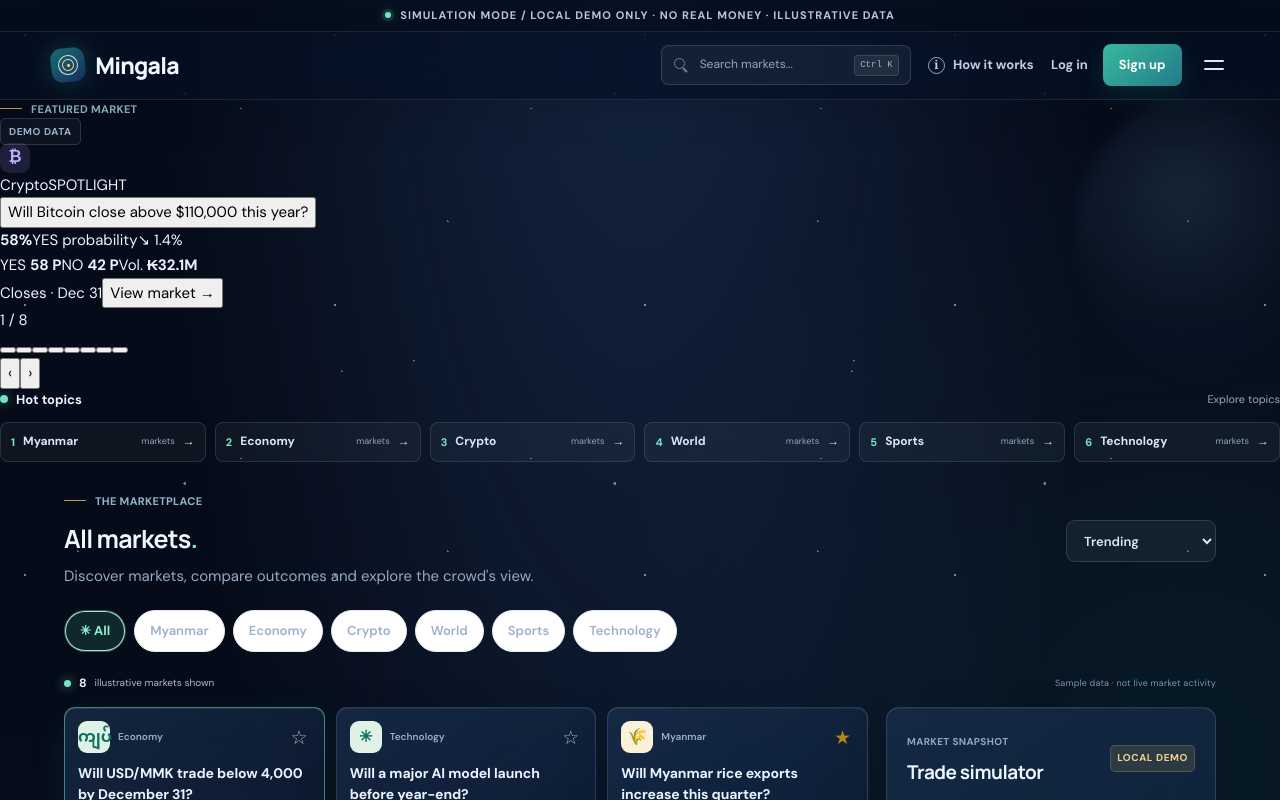
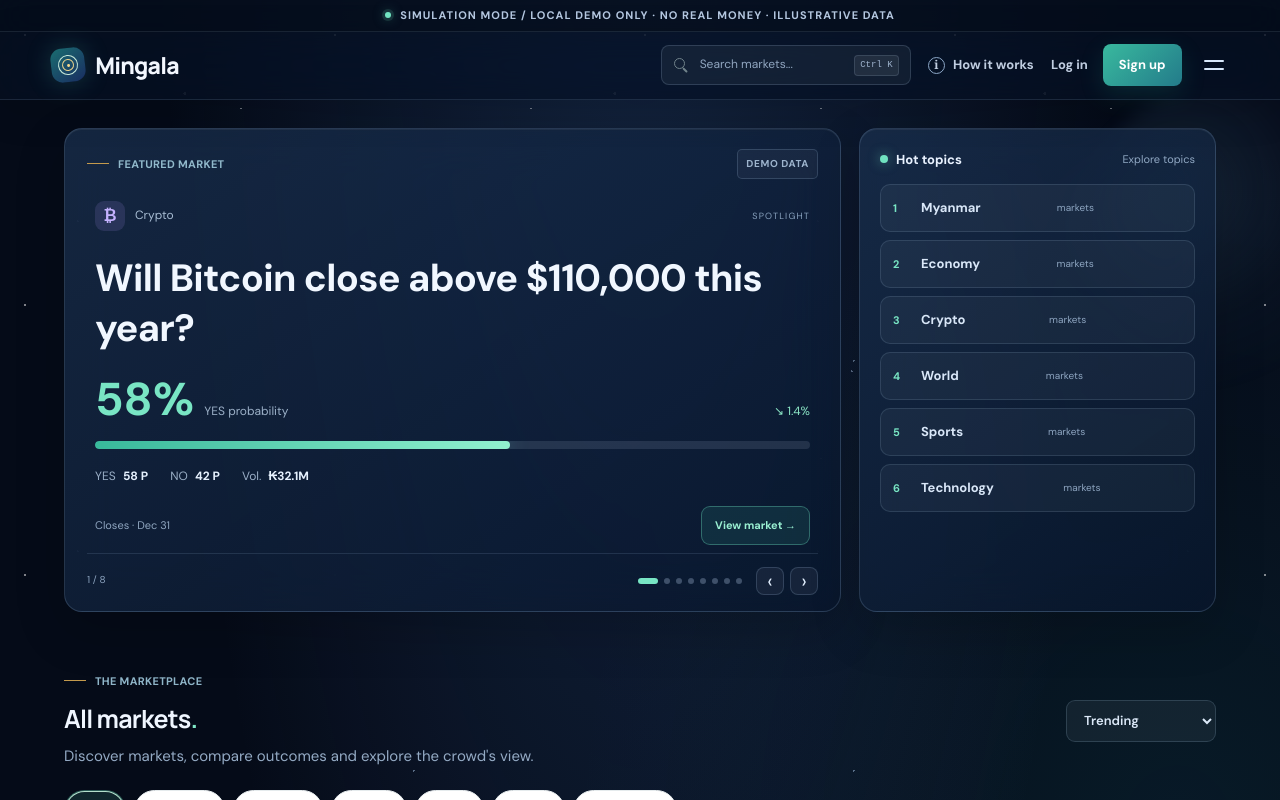
Before and after one commit to 0xmingalaba/khanthman0, a Next.js app: page /en in a window 1280 px wide. Shown: the top 800 px of the page. Built offline with nearby package versions, Linux system fonts and the light colour scheme.

Commit message:
Style spotlight carousel and adjacent hot topics panel

```diff
--- a/app/globals.css
+++ b/app/globals.css
@@ -679,3 +679,74 @@ body:before{
 .market-card:hover h3,
 .market-card.chosen h3,
 .market-card:focus-within h3{color:#eaf3ff}
+
+
+/* Featured spotlight + topics: Polymarket-inspired composition, Mingala identity */
+.market-intro{display:none!important}
+.discovery-hero{
+ max-width:1700px;margin:0 auto;padding:28px clamp(18px,5vw,76px) 30px;
+ display:grid;grid-template-columns:minmax(0,1.85fr) minmax(270px,.85fr);gap:18px;
+ background:transparent;color:#edf5ff;align-items:stretch
+}
+.featured-carousel,.hot-topics-panel{
+ min-width:0;border:1px solid rgba(176,210,245,.17);border-radius:18px;
+ background:linear-gradient(145deg,rgba(27,48,77,.76),rgba(9,22,43,.78));
+ box-shadow:inset 0 1px 0 rgba(255,255,255,.06),0 18px 50px rgba(0,0,0,.18);
+ backdrop-filter:blur(24px) saturate(145%)
+}
+.featured-carousel{padding:20px 22px 16px;display:flex;flex-direction:column}
+.carousel-heading{display:flex;align-items:center;justify-content:space-between;gap:10px}
+.carousel-heading .eyebrow{color:#91b9cb}
+.featured-spotlight{flex:1;display:flex;flex-direction:column;padding:22px 8px 8px;min-height:270px}
+.spotlight-top{display:flex;align-items:center;gap:10px;color:#a8bdd4;font-size:12px}
+.spotlight-rank{margin-left:auto;color:#8ba4c0;font-size:9px;letter-spacing:1.2px}
+.spotlight-question{display:block;text-align:left;max-width:850px;margin:22px 0 18px;padding:0;border:0;background:none;color:#f1f7ff;font-size:clamp(24px,3vw,38px);font-weight:800;line-height:1.32;letter-spacing:-.7px;cursor:pointer}
+.spotlight-question:hover{color:#f1f7ff;text-decoration:underline;text-decoration-color:rgba(113,231,197,.5);text-underline-offset:5px}
+.spotlight-probability{display:flex;align-items:baseline;gap:10px;color:#9db2c9;font-size:12px}
+.spotlight-probability strong{font-size:clamp(32px,4vw,46px);line-height:1.2;color:#79e5c4;font-weight:850}
+.spotlight-change{margin-left:auto;color:#8be6c5}
+.spotlight-track{height:8px;margin:14px 0 18px;border-radius:20px;background:rgba(201,220,246,.12);overflow:hidden}
+.spotlight-track span{display:block;height:100%;border-radius:20px;background:linear-gradient(90deg,#38b99b,#91f0cf);box-shadow:0 0 20px #58d9b466}
+.spotlight-prices{display:flex;gap:22px;flex-wrap:wrap;color:#9bb0c8;font-size:12px}
+.spotlight-prices b{color:#e7f2ff;margin-left:4px}
+.spotlight-bottom{display:flex;align-items:center;justify-content:space-between;gap:12px;margin-top:auto;padding-top:20px;color:#8fa6c0;font-size:11px}
+.spotlight-open{border:1px solid rgba(109,224,192,.35);border-radius:9px;padding:9px 13px;background:rgba(70,199,164,.12);color:#9af0d2;font-weight:750;cursor:pointer}
+.spotlight-open:hover{background:rgba(70,199,164,.2)}
+.carousel-controls{display:flex;align-items:center;gap:14px;border-top:1px solid rgba(178,210,241,.13);padding-top:13px;color:#8da5c0;font-size:10px}
+.carousel-dots{display:flex;align-items:center;gap:6px;margin-left:auto}
+.carousel-dots button{width:6px;height:6px;padding:0;border:0;border-radius:10px;background:rgba(187,210,238,.3);cursor:pointer}
+.carousel-dots button.active{width:20px;background:#78e5c4}
+.carousel-arrows{display:flex;gap:6px}
+.carousel-arrows button{width:28px;height:28px;border-radius:8px;border:1px solid rgba(179,210,242,.18);background:rgba(225,239,255,.06);color:#e4f0ff;font-size:20px;line-height:1;cursor:pointer}
+.carousel-arrows button:hover{background:rgba(92,215,180,.15);border-color:rgba(108,230,194,.4)}
+.hot-topics-panel{padding:20px;display:flex;flex-direction:column}
+.hot-topics-panel .hot-topics-title{color:#e9f2ff;margin:0 0 14px}
+.hot-topics-panel .hot-topics-title>span:last-child{color:#91a9c4}
+.hot-topics-panel .hot-topic-list{display:flex;flex-direction:column;gap:8px}
+.hot-topics-panel .hot-topic-list button{
+ min-height:48px;padding:10px 12px;border-radius:10px;gap:10px;
+ background:rgba(220,237,255,.045);border-color:rgba(173,208,241,.14);color:#d9e7f8
+}
+.hot-topics-panel .hot-topic-list button:hover{background:rgba(94,218,183,.12);border-color:rgba(108,230,194,.38)}
+.hot-topics-panel .hot-topic-list button b{width:18px;color:#79e6c4}
+.hot-topics-panel .hot-topic-list button span:not(.topic-arrow){font-size:13px}
+.hot-topics-panel .hot-topic-list button small{font-size:10px;color:#8da5c0}
+.topic-arrow{margin-left:auto;color:#7f9bb8;opacity:0;transition:opacity .15s}
+.hot-topics-panel .hot-topic-list button:hover .topic-arrow{opacity:1}
+@media(max-width:900px){
+ .discovery-hero{grid-template-columns:minmax(0,1.35fr) minmax(230px,.9fr);padding-top:20px}
+ .featured-carousel{padding:17px}
+ .hot-topics-panel{padding:16px}
+ .hot-topics-panel .hot-topic-list button{min-height:43px}
+}
+@media(max-width:680px){
+ .discovery-hero{grid-template-columns:1fr;gap:12px;padding:16px 5% 22px}
+ .featured-carousel{padding:15px}
+ .featured-spotlight{min-height:245px;padding:18px 3px 5px}
+ .spotlight-question{font-size:25px;margin:17px 0}
+ .hot-topics-panel{padding:15px}
+ .hot-topics-panel .hot-topic-list{display:grid;grid-template-columns:repeat(2,minmax(0,1fr))}
+ .hot-topics-panel .hot-topic-list button{padding:9px 8px;gap:7px}
+ .hot-topics-panel .hot-topic-list button small{display:none}
+}
+@media(prefers-reduced-motion:reduce){.topic-arrow{transition:none}}
```
